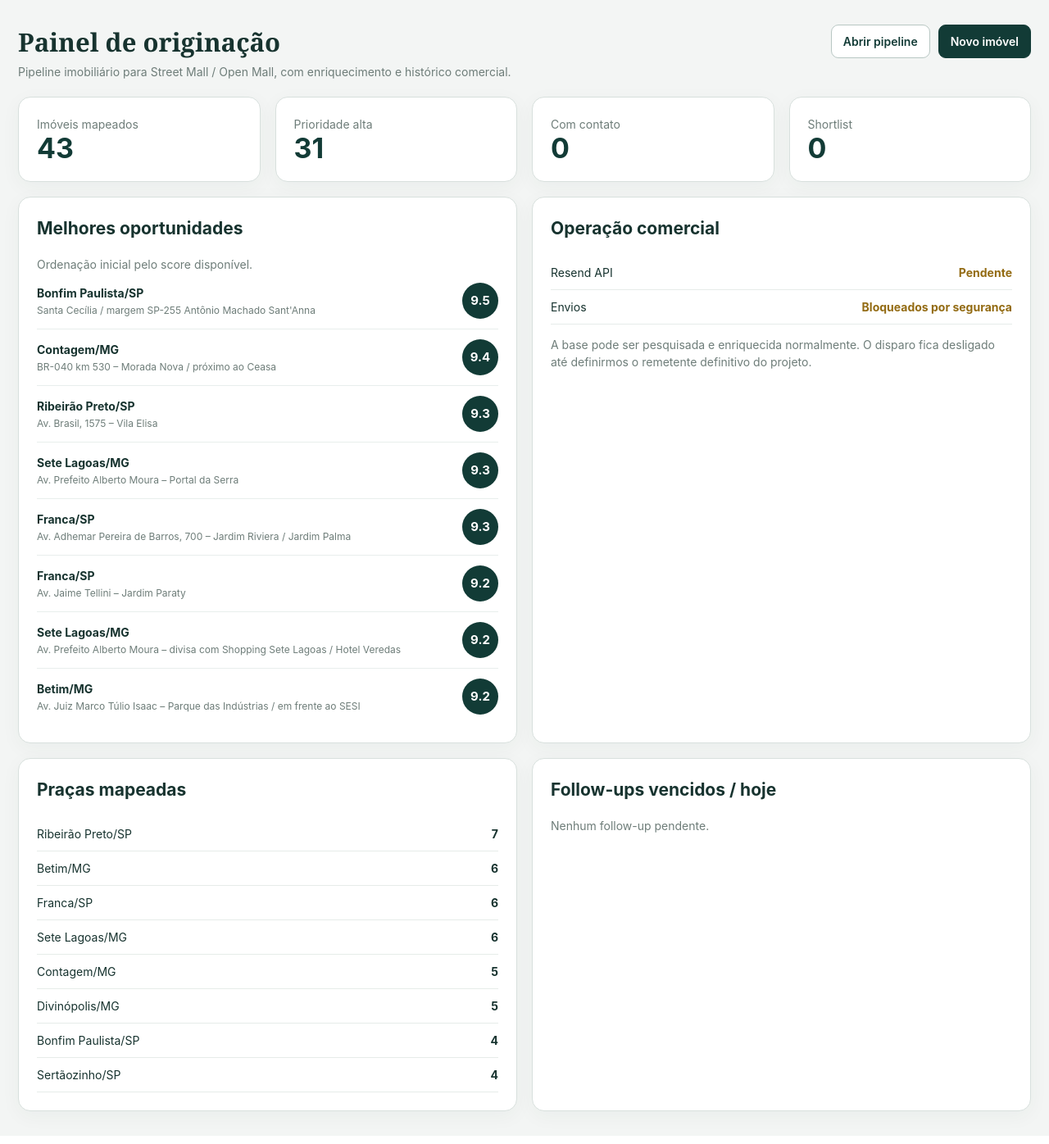
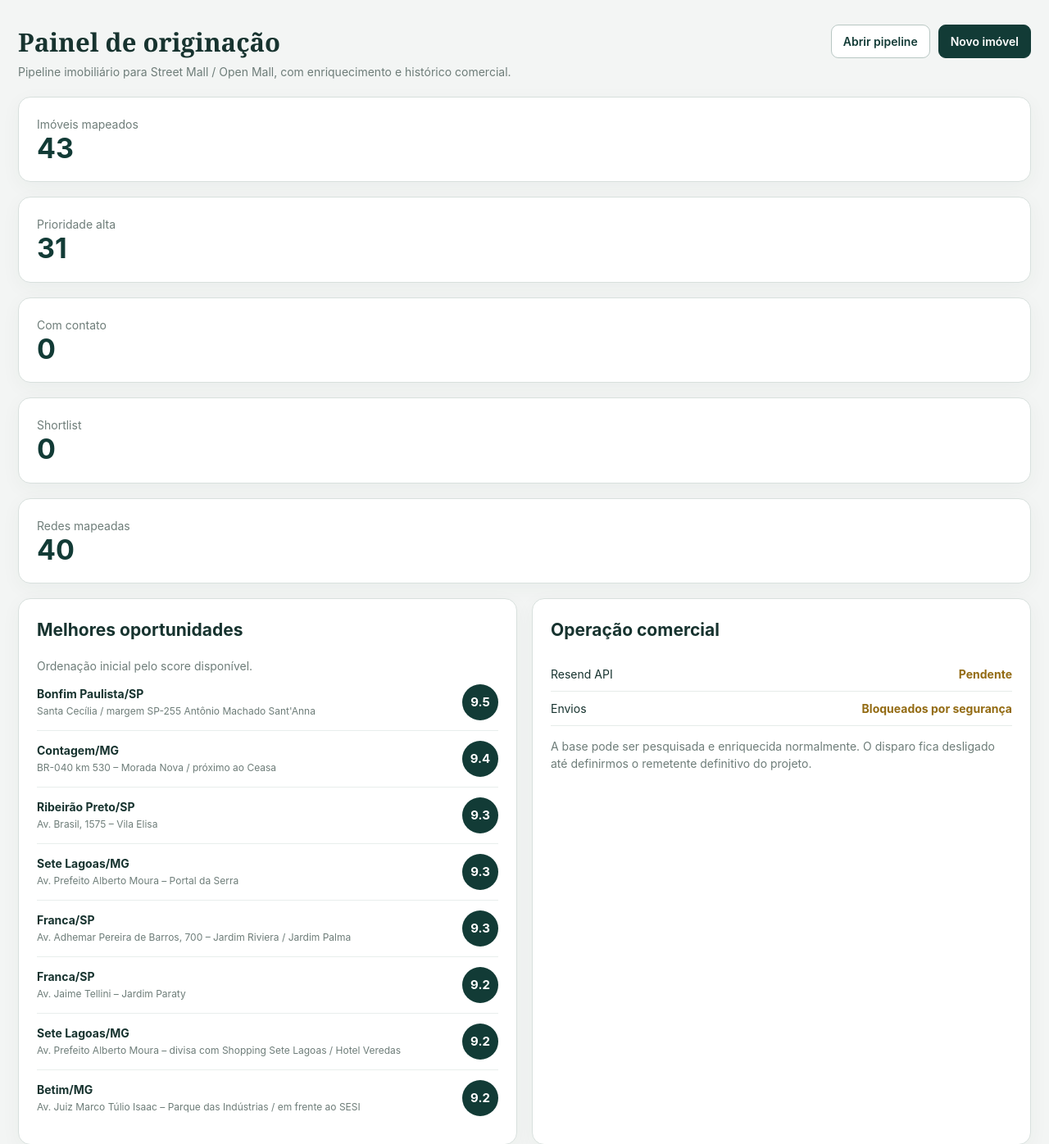
Before and after one commit to hugomsilvaadv/hm-email-disparador, a Flask app: page / in a window 1280 px wide. Shown: the part 84-1480 px from the top of the page at 82% size. Run offline with Flask 3, Linux system fonts and the light colour scheme; the visitor is signed in with stand-in values (Sample User, id 1); data comes from the database, SQL or seed files in the repository; data that the repository does not hold is empty; some libraries are stand-ins or nearby versions.

Commit message:
feat: exibe redes no dashboard

```diff
--- a/templates/dashboard.html
+++ b/templates/dashboard.html
@@ -8,11 +8,12 @@
   </div>
 </div>
 
-<div class="grid four">
+<div class="grid five">
   <div class="card metric"><span>Imóveis mapeados</span><strong>{{ total }}</strong></div>
   <div class="card metric"><span>Prioridade alta</span><strong>{{ high }}</strong></div>
   <div class="card metric"><span>Com contato</span><strong>{{ with_contact }}</strong></div>
   <div class="card metric"><span>Shortlist</span><strong>{{ shortlist }}</strong></div>
+  <div class="card metric"><span>Redes mapeadas</span><strong>{{ networks_count }}</strong></div>
 </div>
 
 <div class="grid two top-gap">
```
